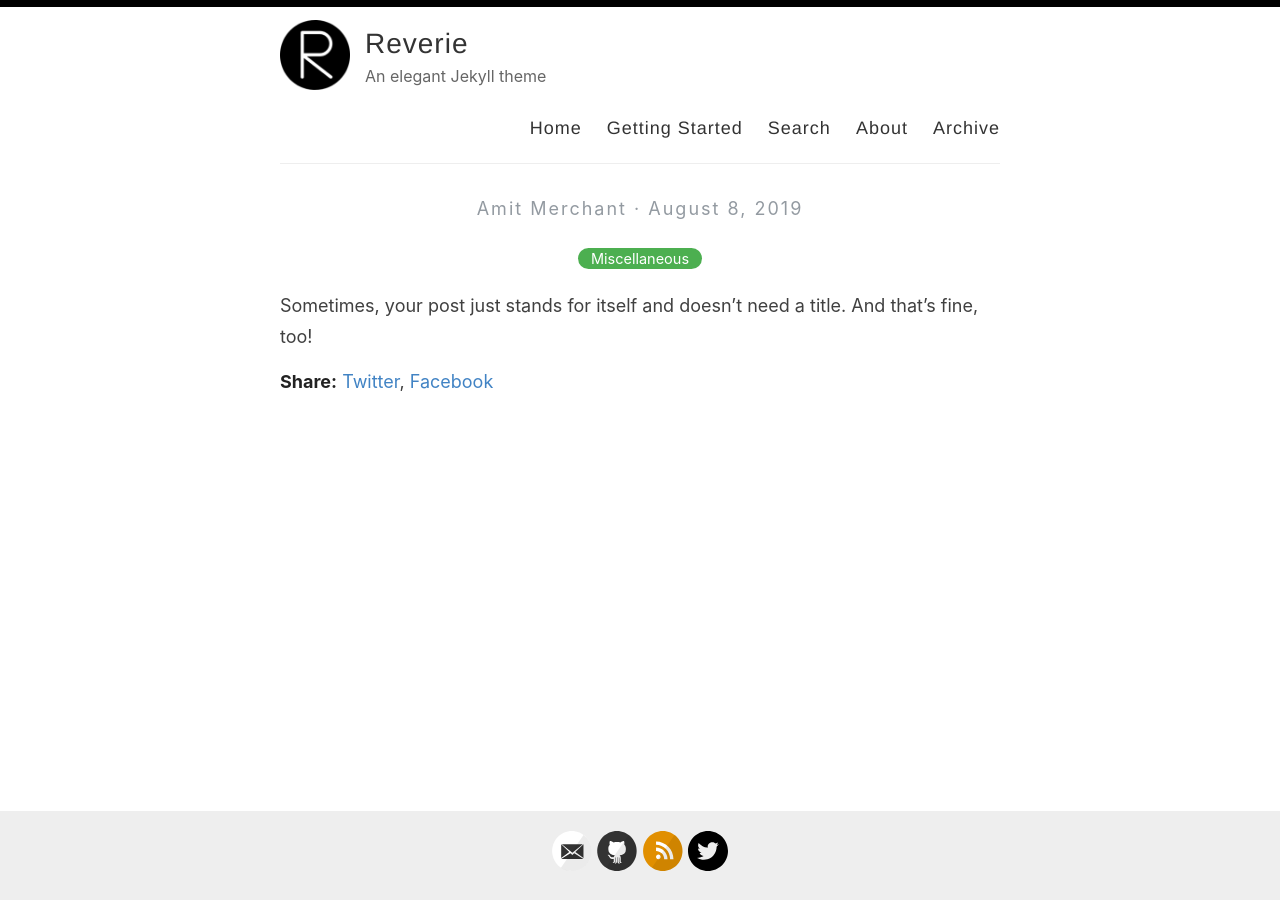
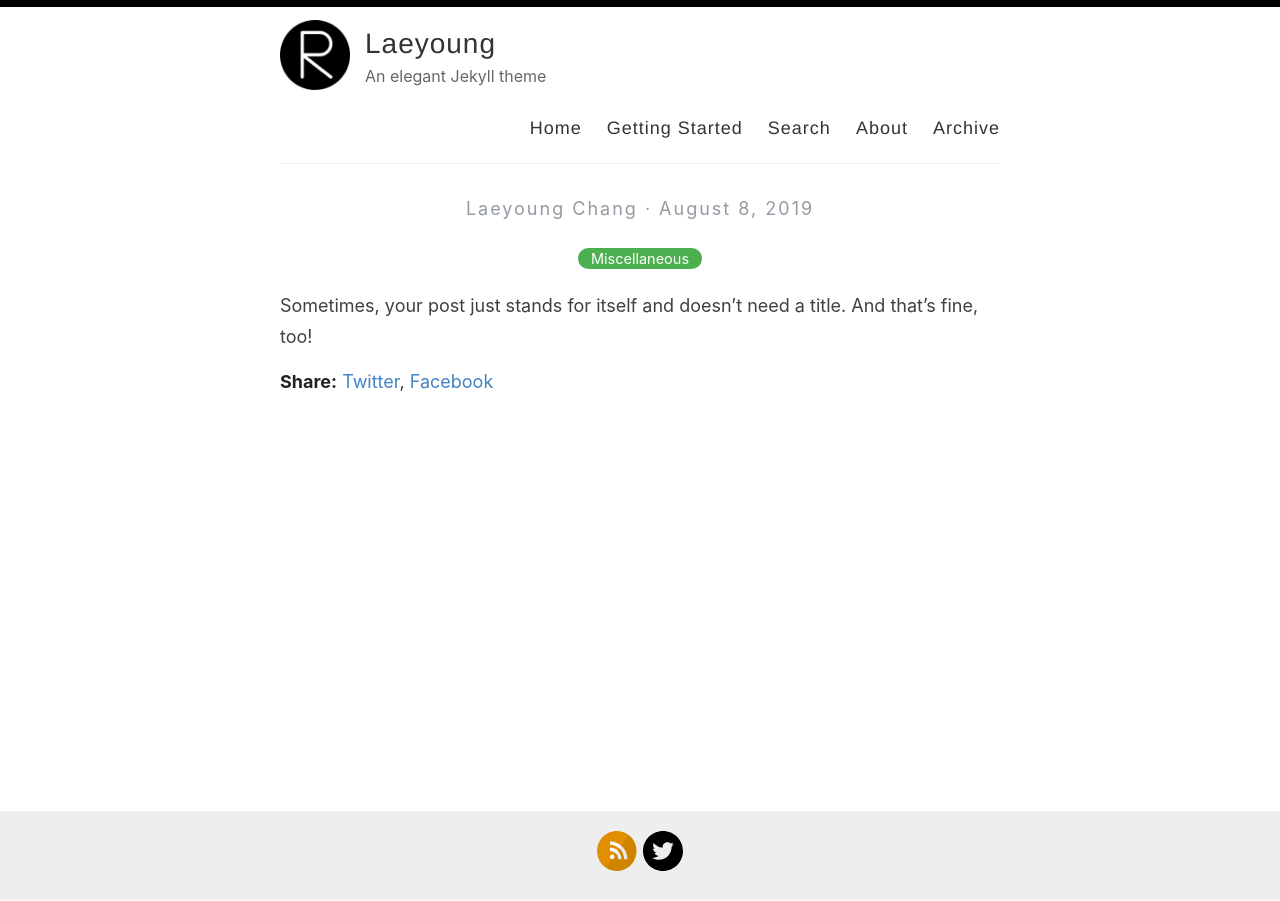
Before and after one commit to Laeyoung/laeyoung.github.io, a Jekyll site: the page built from _posts/2019-08-08-no-title-posts.md, in a window 1280 px wide. Built offline with Jekyll 4.4.1, drawn with Linux system fonts in a browser that asks for light colours.

Commit message:
Update _config.yml

```diff
--- a/_config.yml
+++ b/_config.yml
@@ -3,10 +3,10 @@
 #
 
 # Name of your site (displayed in the header)
-name: Reverie
+name: Laeyoung
 
 # Name of the author
-author: Amit Merchant
+author: Laeyoung Chang
 
 # Short bio or description (displayed in the header)
 description: An elegant Jekyll theme
@@ -20,16 +20,14 @@ avatar: /images/reverie.png
 
 # Includes an icon in the footer for each username you enter
 footer-links:
-  dribbble:
-  email: amit.d.merchant@gmail.com
   facebook:
   flickr:
-  github: amitmerchant1990/reverie
+  github:
   instagram:
   linkedin:
   pinterest:
   rss: rss
-  twitter: amit_merchant
+  twitter: laeyoung
   stackoverflow:
   youtube: # channel/<your_long_string> or user/<user-name>
   googleplus: # anything in your profile username that comes after plus.google.com/
```
